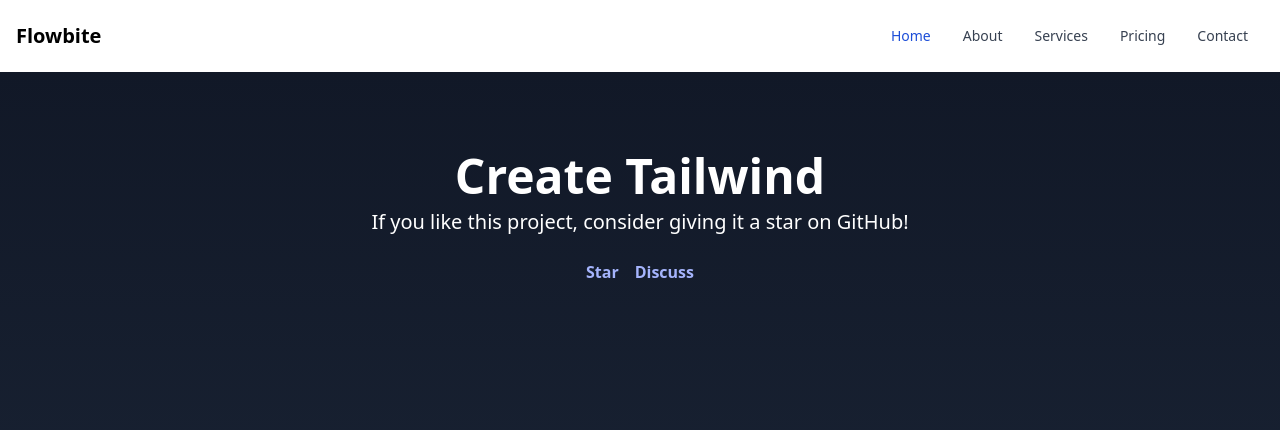
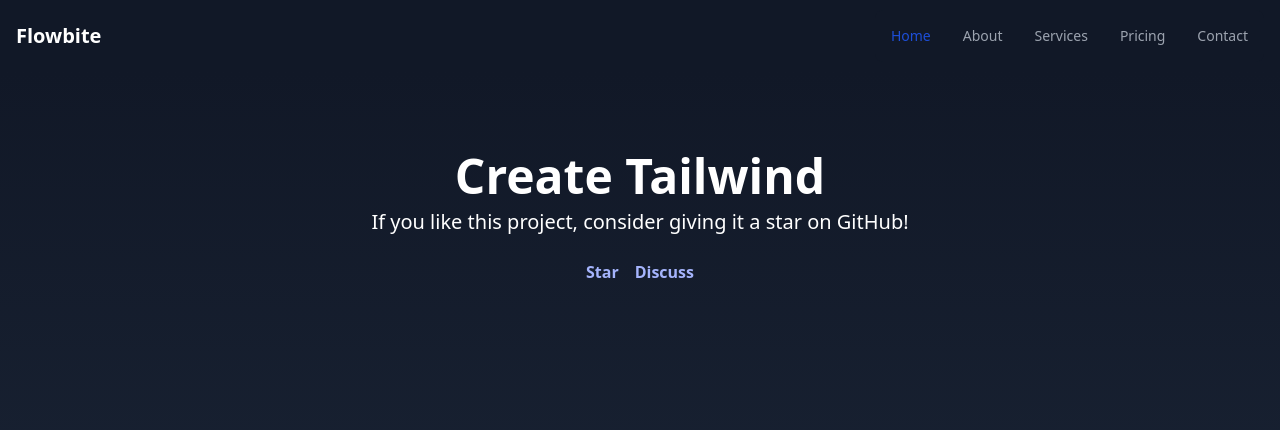
Before and after one commit to sokungz01/portfolio_cpe101_webapp, a Preact app: page / in a window 1280 px wide. Shown: the top 430 px of the page. Built offline with nearby package versions, Linux system fonts and the light colour scheme.

Commit message:
change to dark style

```diff
--- a/src/Components/Navbar.tsx
+++ b/src/Components/Navbar.tsx
@@ -2,31 +2,31 @@
 {
     return(
 
-        <nav class="bg-white border-gray-200 px-2 sm:px-4 py-2.5 dark:bg-gray-900">
+        <nav class="border-gray-200 px-2 sm:px-4 py-2.5  bg-gray-900">
         <div class="container flex flex-wrap justify-between items-center mx-auto">
             <a href="https://flowbite.com/" class="flex items-center">
-                <span class="self-center text-xl font-semibold whitespace-nowrap dark:text-white">Flowbite</span>
+                <span class="self-center text-xl font-semibold whitespace-nowrap text-white">Flowbite</span>
             </a>
-            <button data-collapse-toggle="navbar-default" type="button" class="inline-flex items-center p-2 ml-3 text-sm text-gray-500 rounded-lg md:hidden hover:bg-gray-100 focus:outline-none focus:ring-2 focus:ring-gray-200 dark:text-gray-400 dark:hover:bg-gray-700 dark:focus:ring-gray-600" aria-controls="navbar-default" aria-expanded="false">
+            <button data-collapse-toggle="navbar-default" type="button" class="inline-flex items-center p-2 ml-3 text-sm rounded-lg md:hidden focus:outline-none focus:ring-2  text-gray-400 hover:bg-gray-700 focus:ring-gray-600" aria-controls="navbar-default" aria-expanded="false">
             <span class="sr-only">Open main menu</span>
             <svg class="w-6 h-6" aria-hidden="true" fill="currentColor" viewBox="0 0 20 20" xmlns="http://www.w3.org/2000/svg"><path fill-rule="evenodd" d="M3 5a1 1 0 011-1h12a1 1 0 110 2H4a1 1 0 01-1-1zM3 10a1 1 0 011-1h12a1 1 0 110 2H4a1 1 0 01-1-1zM3 15a1 1 0 011-1h12a1 1 0 110 2H4a1 1 0 01-1-1z" clip-rule="evenodd"></path></svg>
             </button>
             <div class="hidden w-full md:block md:w-auto" id="navbar-default">
-            <ul class="flex flex-col p-4 mt-4 bg-gray-50 rounded-lg border border-gray-100 md:flex-row md:space-x-8 md:mt-0 md:text-sm md:font-medium md:border-0 md:bg-white dark:bg-gray-800 md:dark:bg-gray-900 dark:border-gray-700">
+            <ul class="flex flex-col p-4 mt-4 rounded-lg border  md:flex-row md:space-x-8 md:mt-0 md:text-sm md:font-medium md:border-0  bg-gray-800 md:bg-gray-900 border-gray-700">
                 <li>
-                <a href="#" class="block py-2 pr-4 pl-3 text-white bg-blue-700 rounded md:bg-transparent md:text-blue-700 md:p-0 dark:text-white" aria-current="page">Home</a>
+                <a href="#" class="block py-2 pr-4 pl-3 bg-blue-700 rounded md:bg-transparent md:text-blue-700 md:p-0 text-white" aria-current="page">Home</a>
                 </li>
                 <li>
-                <a href="#" class="block py-2 pr-4 pl-3 text-gray-700 rounded hover:bg-gray-100 md:hover:bg-transparent md:border-0 md:hover:text-blue-700 md:p-0 dark:text-gray-400 md:dark:hover:text-white dark:hover:bg-gray-700 dark:hover:text-white md:dark:hover:bg-transparent">About</a>
+                <a href="#" class="block py-2 pr-4 pl-3  rounded  md:border-0  md:p-0 text-gray-400 md:hover:text-white hover:bg-gray-700 hover:text-white md:hover:bg-transparent">About</a>
                 </li>
                 <li>
-                <a href="#" class="block py-2 pr-4 pl-3 text-gray-700 rounded hover:bg-gray-100 md:hover:bg-transparent md:border-0 md:hover:text-blue-700 md:p-0 dark:text-gray-400 md:dark:hover:text-white dark:hover:bg-gray-700 dark:hover:text-white md:dark:hover:bg-transparent">Services</a>
+                <a href="#" class="block py-2 pr-4 pl-3  rounded  md:border-0  md:p-0 text-gray-400 md:hover:text-white hover:bg-gray-700 hover:text-white md:hover:bg-transparent">Services</a>
                 </li>
                 <li>
-                <a href="#" class="block py-2 pr-4 pl-3 text-gray-700 rounded hover:bg-gray-100 md:hover:bg-transparent md:border-0 md:hover:text-blue-700 md:p-0 dark:text-gray-400 md:dark:hover:text-white dark:hover:bg-gray-700 dark:hover:text-white md:dark:hover:bg-transparent">Pricing</a>
+                <a href="#" class="block py-2 pr-4 pl-3  rounded  md:border-0  md:p-0 text-gray-400 md:hover:text-white hover:bg-gray-700 hover:text-white md:hover:bg-transparent">Pricing</a>
                 </li>
                 <li>
-                <a href="#" class="block py-2 pr-4 pl-3 text-gray-700 rounded hover:bg-gray-100 md:hover:bg-transparent md:border-0 md:hover:text-blue-700 md:p-0 dark:text-gray-400 md:dark:hover:text-white dark:hover:bg-gray-700 dark:hover:text-white md:dark:hover:bg-transparent">Contact</a>
+                <a href="#" class="block py-2 pr-4 pl-3  rounded  md:border-0  md:p-0 text-gray-400 md:hover:text-white hover:bg-gray-700 hover:text-white md:hover:bg-transparent">Contact</a>
                 </li>
             </ul>
             </div>
```
